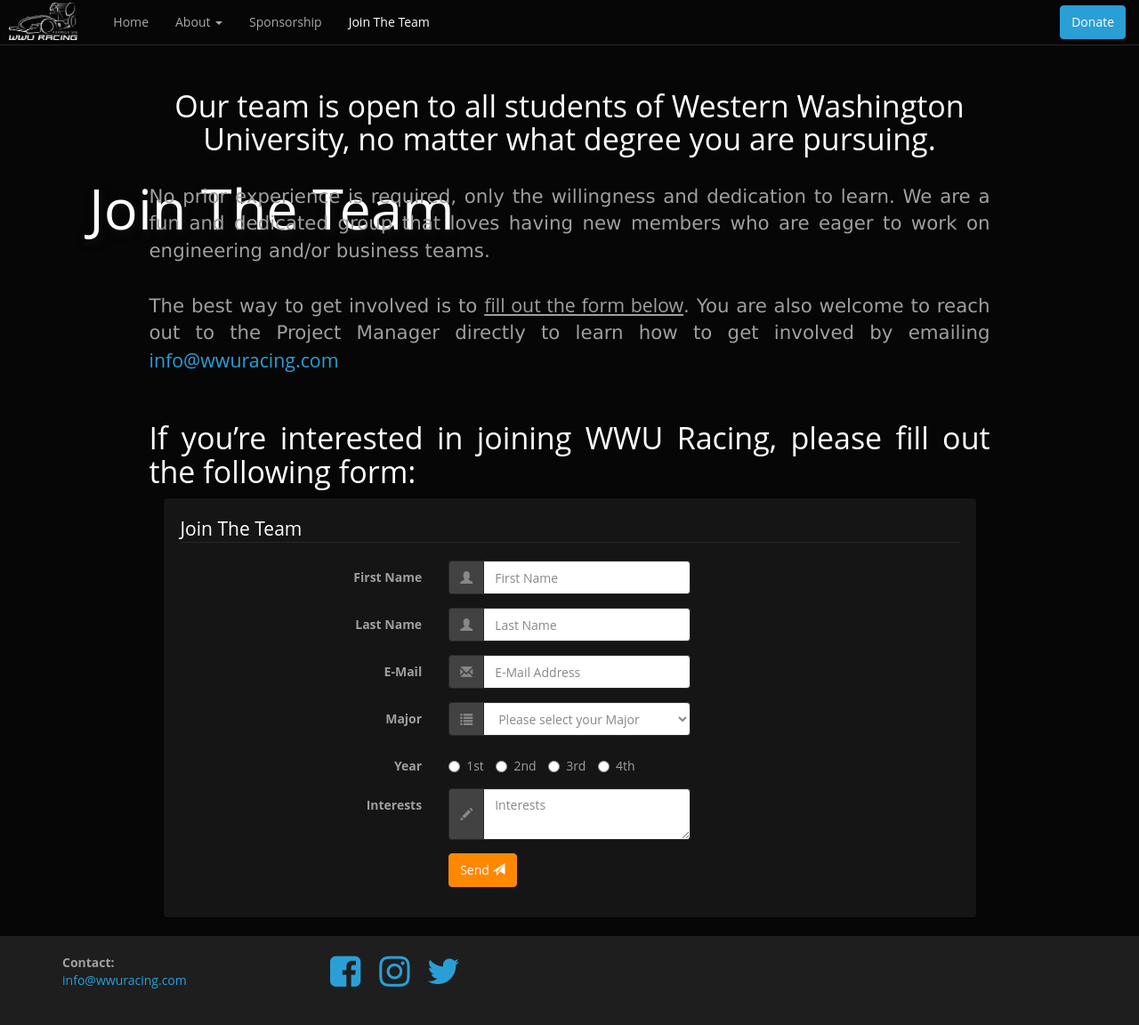
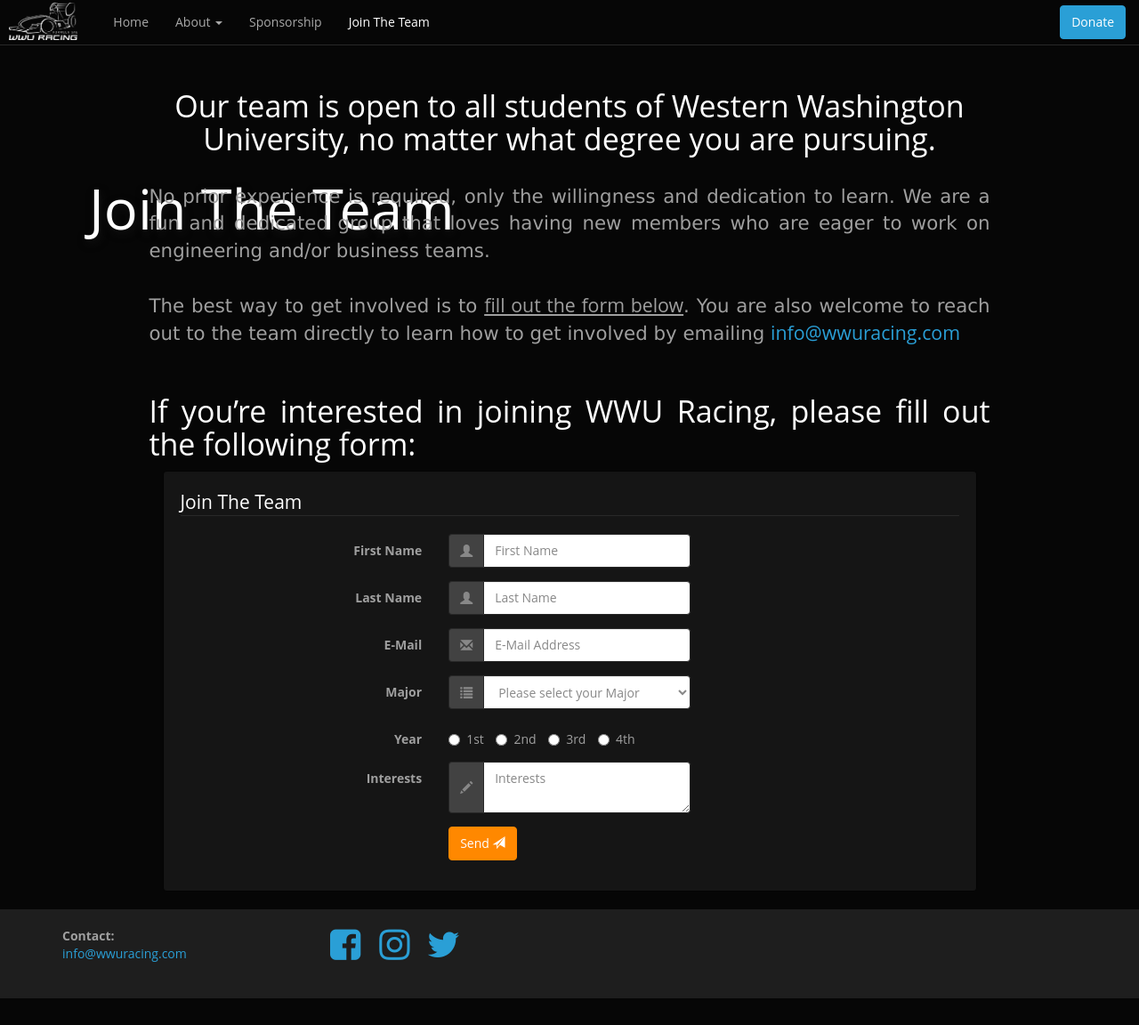
Before and after one commit to wwuracingGH/wwuracingGH.github.io, a Jekyll site: the page built from join.html, in a window 1280 px wide. Shown: the whole page at 89% size. Built offline with Jekyll 4.4.1, drawn with Linux system fonts in a browser that asks for light colours; some web fonts are replaced; after the commit the page ends 1122 px from its top, so only the background shows below that.

Commit message:
Update join.html

```diff
--- a/join.html
+++ b/join.html
@@ -12,7 +12,7 @@
   No prior experience is required, only the willingness and dedication to learn. We are a fun and dedicated group that loves having new members who are eager to work on engineering and/or business teams.
 <br>
 <br>
-  The best way to get involved is to <strong><u>fill out the form below</u></strong>. You are also welcome to reach out to the Project Manager directly to learn how to get involved by emailing <a href="mailto:info@wwuracing.com">info@wwuracing.com</a></address>
+  The best way to get involved is to <strong><u>fill out the form below</u></strong>. You are also welcome to reach out to the team directly to learn how to get involved by emailing <a href="mailto:info@wwuracing.com">info@wwuracing.com</a></address>
 </p>
 
 <h3>
```
